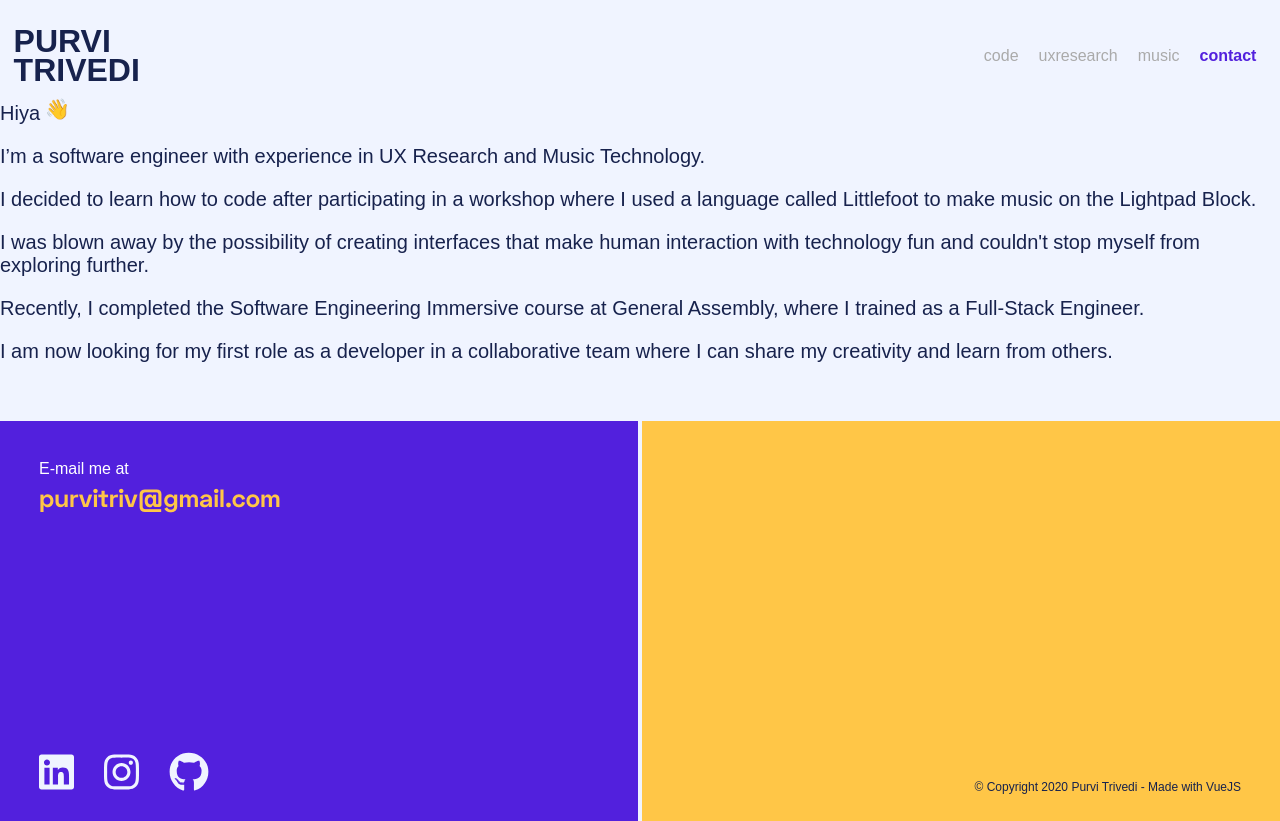
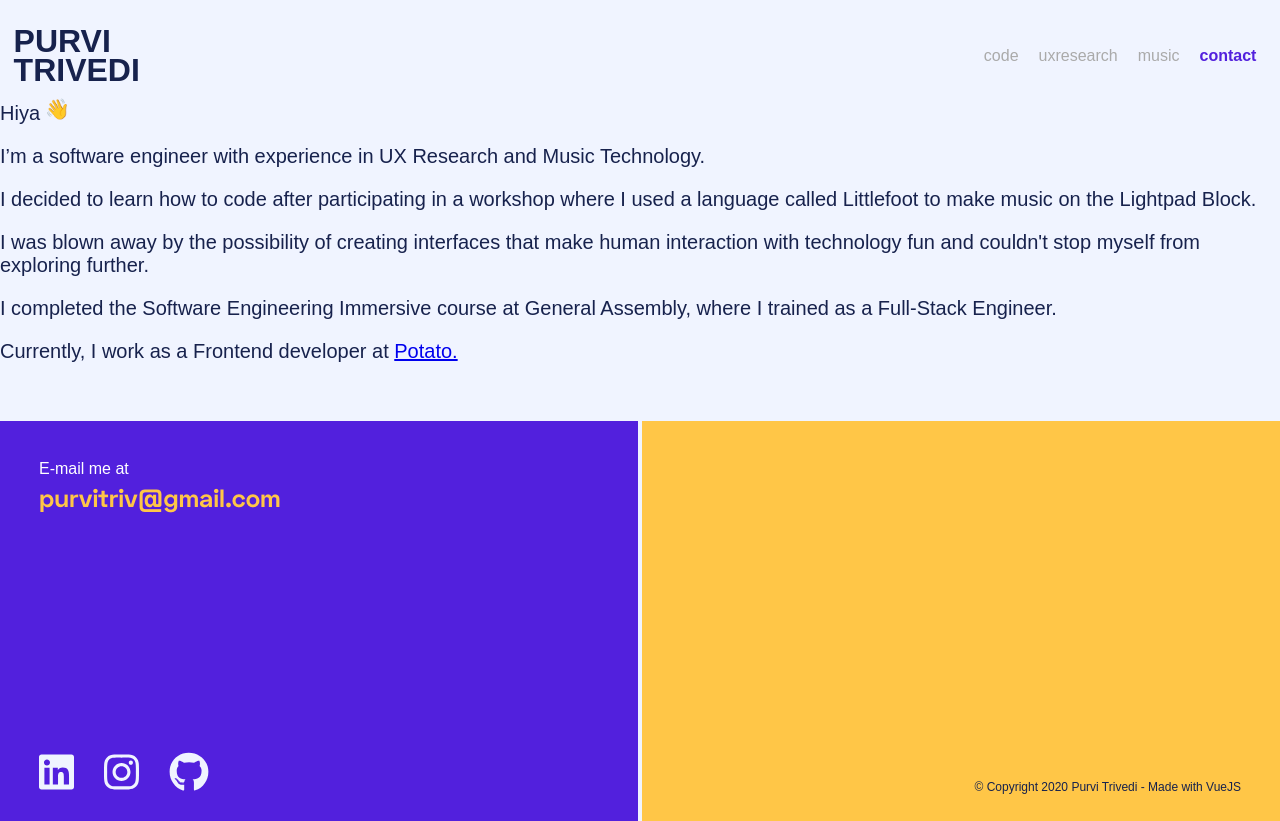
Before and after one commit to purvitrivedi/portfolio, a Vue app: page /about in a window 1280 px wide. Built offline with nearby package versions, Linux system fonts and the light colour scheme.

Commit message:
Fix vulnerabilities

```diff
--- a/src/components/Bio.vue
+++ b/src/components/Bio.vue
@@ -15,13 +15,12 @@
       further.
     </p>
     <p>
-      Recently, I completed the Software Engineering Immersive course at General
+      I completed the Software Engineering Immersive course at General
       Assembly, where I trained as a Full-Stack Engineer.
     </p>
 
     <p>
-      I am now looking for my first role as a developer in a collaborative team where I can share my creativity and
-      learn from others.
+      Currently, I work as a Frontend developer at <a href="https://p.ota.to/" target="_blank">Potato.</a>
     </p>
   </div>
 </template>
```
Also changed, not shown: package.json (+4 -4 lines), 2 other files (tests, documents, lock files or other folders).
